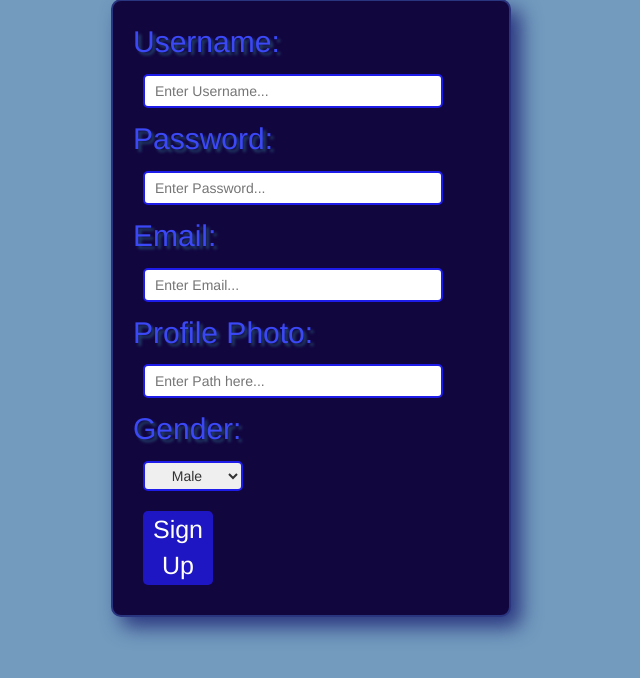
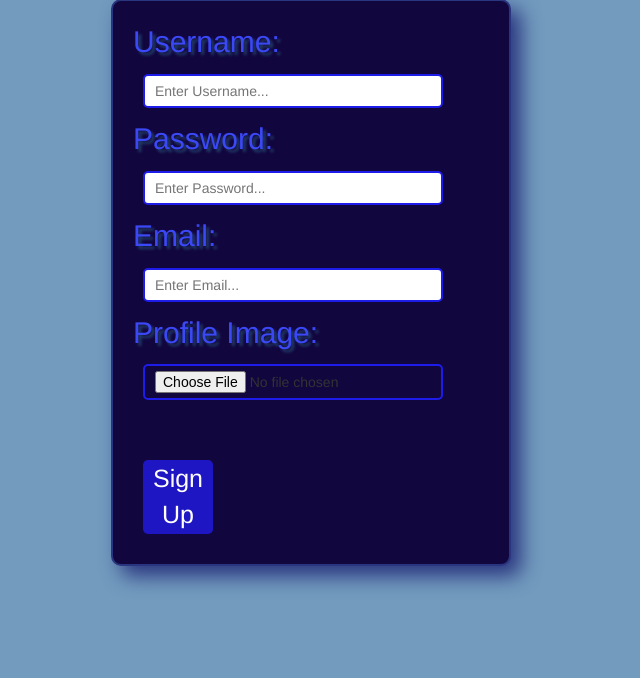
Before and after one commit to Abdulazizsayed/ITProject, a PHP site: page /signup.php in a window 1280 px wide. Shown: the part 51-729 px from the top of the page, without its empty margins (329-969 px from the left). Run offline with PHP 8.4, Linux system fonts and the light colour scheme.

Commit message:
hello zizo

```diff
--- a/signup.php
+++ b/signup.php
@@ -21,12 +21,8 @@
 		<input name="Password" placeholder="Enter Password..."></textarea><br>
 		<span>Email:</span><br>
 		<input name="email" placeholder="Enter Email..."></textarea><br>
-		<span>Profile Photo:</span><br>
-		<input name="photo" placeholder="Enter Path here..."></textarea><br>
-		<span>gender:</span><br>
-		<select name="gender">
-		<option>Male</option>
-		<option>Female</option>
+		<span>Profile image:</span><br>
+		<input name="file" type="file" placeholder="Enter Path here..."></textarea><br>
 		</select><br>
 		<button>Sign Up</button>
 	</form>
```
Also changed, not shown: uploadimg.php (added).
